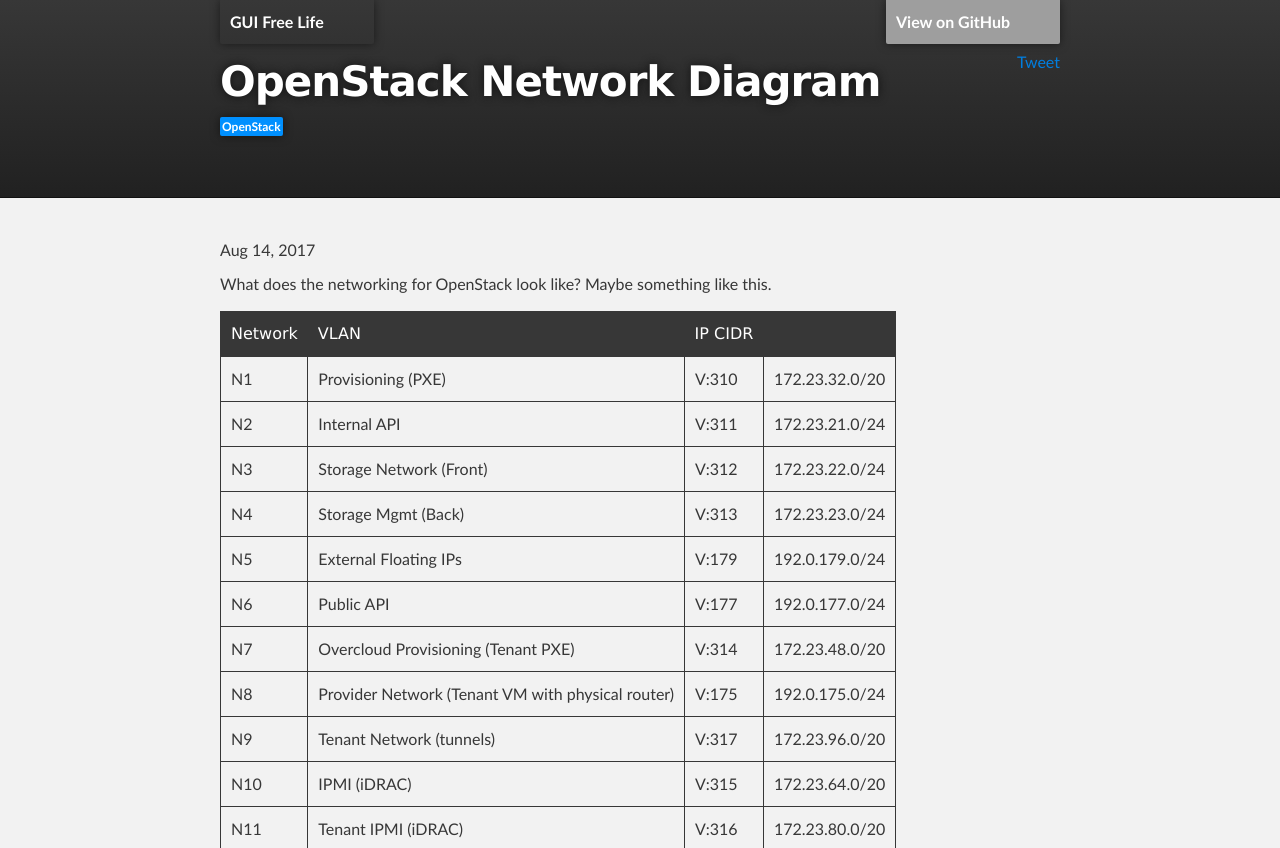
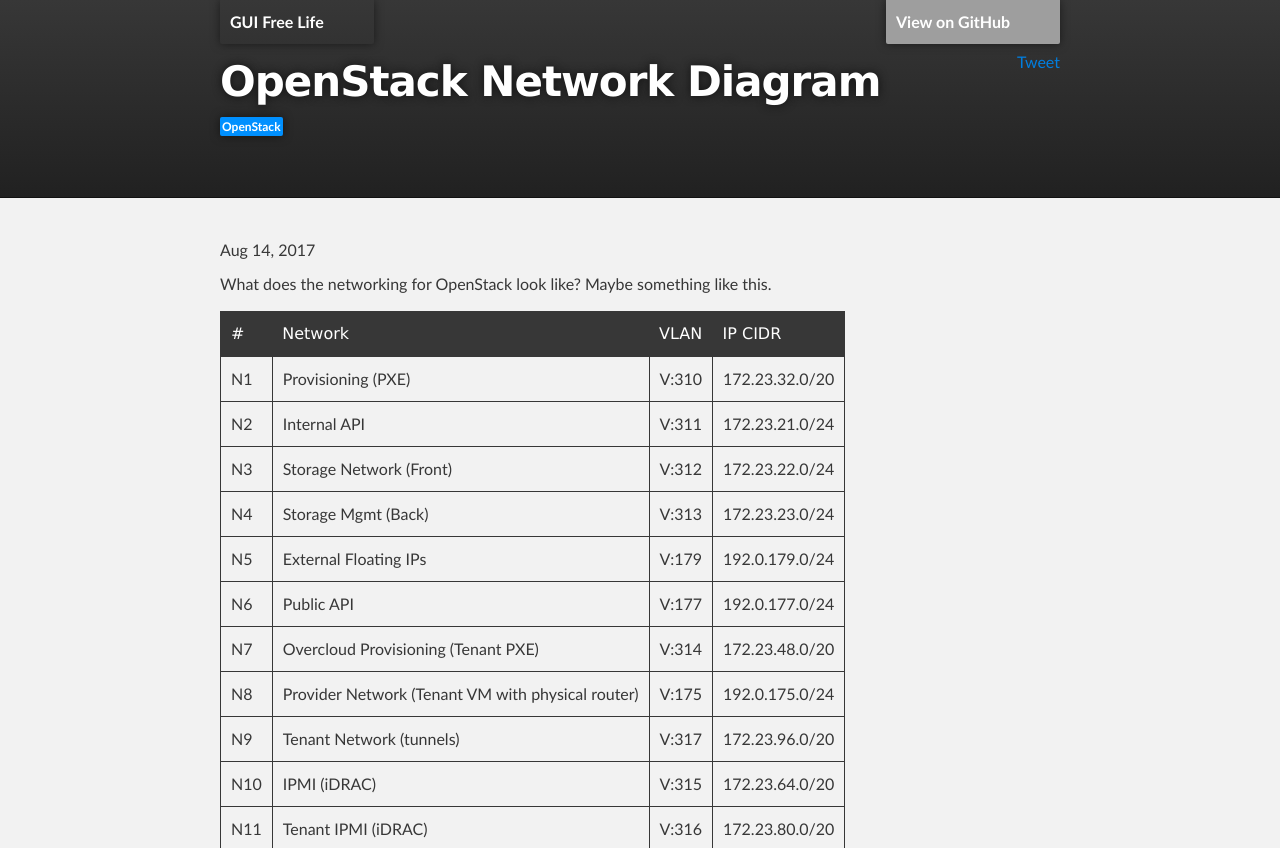
Before and after one commit to dlbewley/dlbewley.github.io, a Jekyll site: the page built from _posts/2017-08-14-OpenStack-Network-Diagram.md, in a window 1280 px wide and 900 px high, cut to the strip 0-848 px from the top of the window. Built offline with Jekyll 4.4.1, drawn with Linux system fonts in a browser that asks for light colours; comment, search, counter and statistics services are not loaded; the repository's description, which GitHub fills in, is left out.

Commit message:
markdown

```diff
--- a/_posts/2017-08-14-OpenStack-Network-Diagram.md
+++ b/_posts/2017-08-14-OpenStack-Network-Diagram.md
@@ -7,7 +7,7 @@
 
 What does the networking for OpenStack look like? Maybe something like this.
 
-   | Network            | VLAN  | IP CIDR
+ # | Network            | VLAN  | IP CIDR
 ---|--------------------|-------|-----------------
 N1 | Provisioning (PXE) | V:310 | 172.23.32.0/20
 N2 | Internal API | V:311 | 172.23.21.0/24
```
